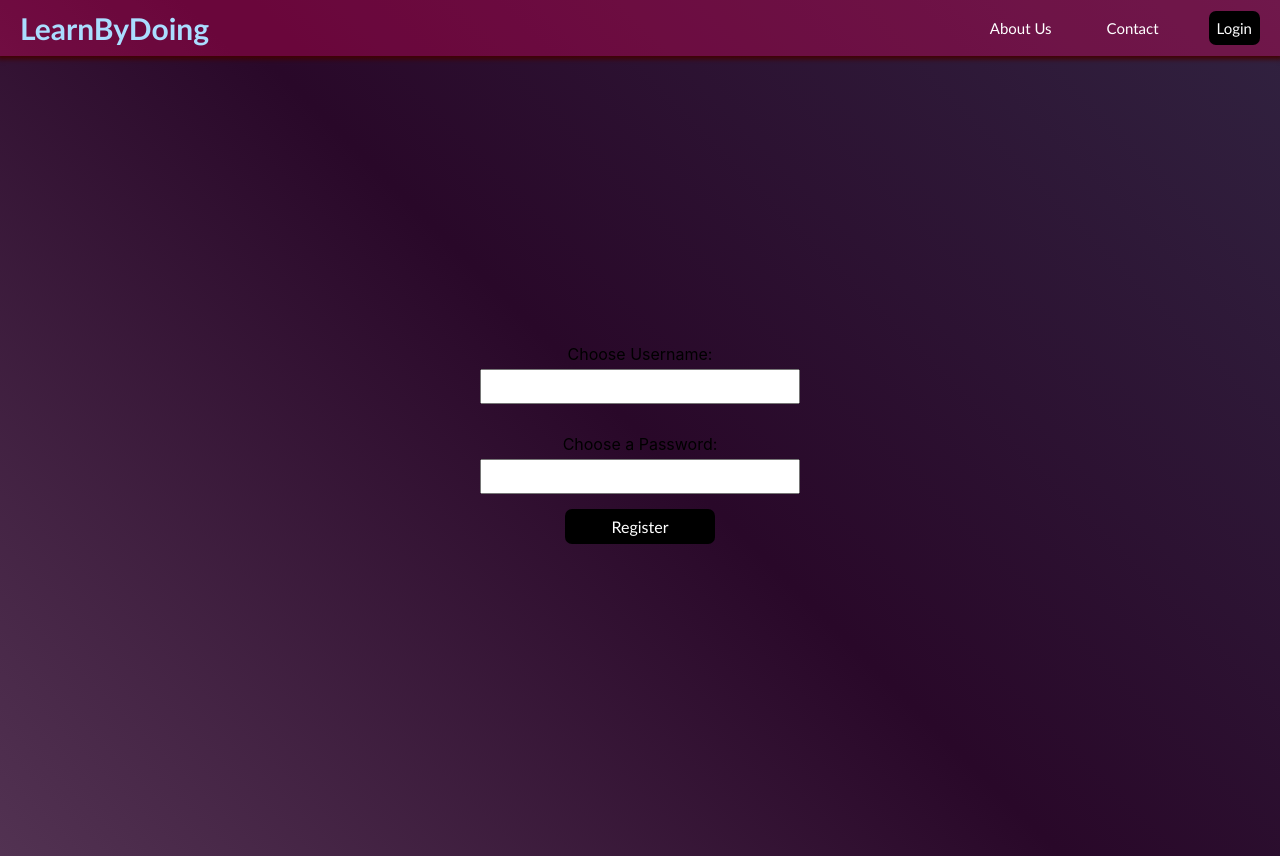
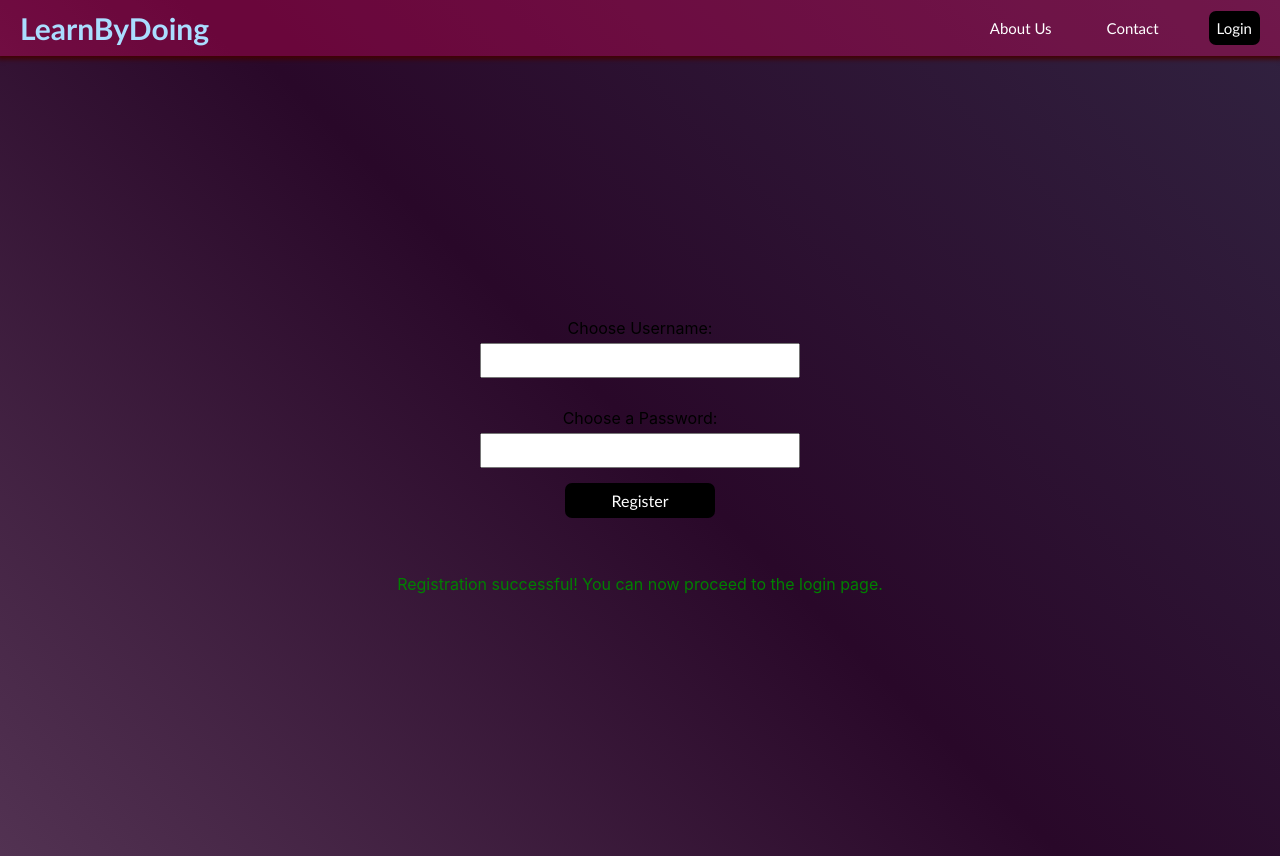
Before and after one commit to Viktoria43/LearningByDoing, a React (Create React App) app: page /Register in a window 1280 px wide. Both pictures are taken after a click on the button "Register". Built offline with nearby package versions, Linux system fonts and the light colour scheme; no server answers.

Commit message:
successful registration hook

```diff
--- a/src/pages/Register.js
+++ b/src/pages/Register.js
@@ -48,10 +48,13 @@ export default function Register() {
     const registerLabels = ['Choose Username', 'Choose a Password'];
     const [username, setUserName] = useState('');
     const [password, setPass] = useState('');
+    const [regSuccess, setReg]=useState(false);
+    const [usernameBusy, setBusy]=useState(false);
 
     const handleReg = ()=>{
         axios.post('http://localhost:4000/register',{username: username, password:password})
-        window.location.reload()
+        setReg(true);
+
 
     }
 
@@ -74,6 +77,9 @@ export default function Register() {
                     </form>
                 ))}
                 <Button onClick={handleReg}>Register</Button>
+                {regSuccess && (
+                    <p style={{ color: 'green' }}>Registration successful! You can now proceed to the login page.</p>
+                )}
             </CenteredContainer>
         </div>
     );
```
